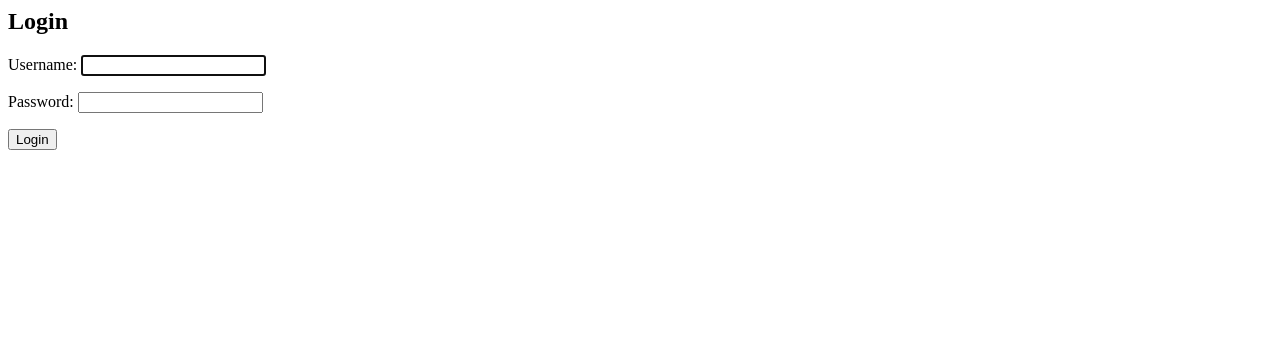
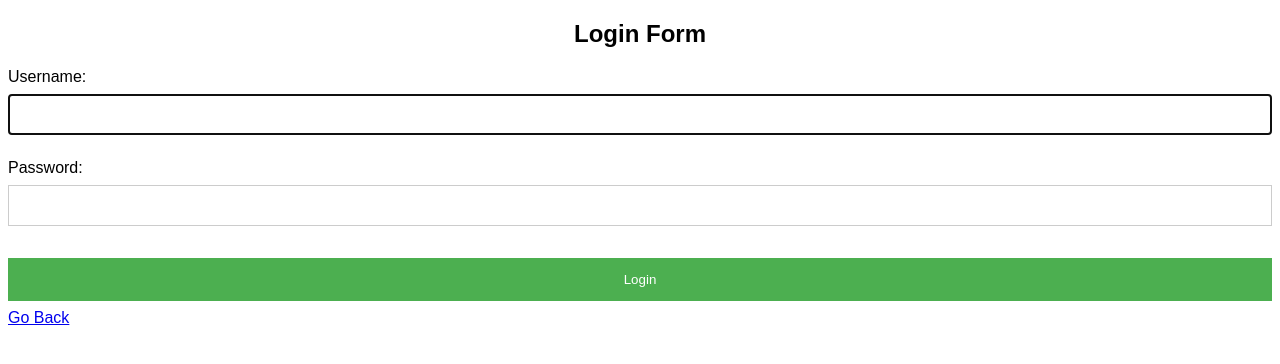
Before and after one commit to Nahid71/CloudKitchen, a Django app: page /accounts/login/ in a window 1280 px wide. Shown: the top 364 px of the page. Run offline with Django 3.2, Linux system fonts and the light colour scheme.

Commit message:
create log in page

```diff
--- /dev/null
+++ b/requirements.txt
@@ -0,0 +1,2 @@
+Django==2.1.5
+pytz==2018.9
--- a/templates/registration/login.html
+++ b/templates/registration/login.html
@@ -1,7 +1,97 @@
-<!-- templates/registration/login.html -->
+<!-- templates/registration/login.html
+
 <h2>Login</h2>
-<form method="post">
-  {% csrf_token %}
-  {{ form.as_p }}
-  <button type="submit">Login</button>
-</form>
+<div style="text-align: center;">
+  <form method="post">
+    {% csrf_token %}
+    {{ form.as_p }}
+    <button type="submit">Login</button>
+  </form>
+</div> -->
+<!DOCTYPE html>
+<meta name="viewport" content="width=device-width, initial-scale=1">
+<style>
+  body {
+    font-family: Arial, Helvetica, sans-serif;
+  }
+
+  form {
+    border: <html> <head> 3px solid #f1f1f1;
+  }
+
+  input[type=text],
+  input[type=password] {
+    width: 100%;
+    padding: 12px 20px;
+    margin: 8px 0;
+    display: inline-block;
+    border: 1px solid #ccc;
+    box-sizing: border-box;
+  }
+
+  button {
+    background-color: #4CAF50;
+    color: white;
+    padding: 14px 20px;
+    margin: 8px 0;
+    border: none;
+    cursor: pointer;
+    width: 100%;
+  }
+
+  button:hover {
+    opacity: 0.8;
+  }
+
+  .cancelbtn {
+    width: auto;
+    padding: 10px 18px;
+    background-color: #f44336;
+  }
+
+  .imgcontainer {
+    text-align: center;
+    margin: 24px 0 12px 0;
+  }
+
+  img.avatar {
+    width: 40%;
+    border-radius: 50%;
+  }
+
+  .container {
+    padding: 16px;
+  }
+
+  span.psw {
+    float: right;
+    padding-top: 16px;
+  }
+
+  /* Change styles for span and cancel button on extra small screens */
+  @media screen and (max-width: 300px) {
+    span.psw {
+      display: block;
+      float: none;
+    }
+
+    .cancelbtn {
+      width: 100%;
+    }
+  }
+</style>
+</head>
+
+<body>
+
+  <h2 style="text-align: center;">Login Form</h2>
+
+  <form method="post">
+    {% csrf_token %}
+    {{ form.as_p }}
+    <button type="submit">Login</button>
+  </form>
+  <a href="http://127.0.0.1:8000/accounts/logout/" class="nav-link ">Go Back</a>
+</body>
+
+</html>
```
Also changed, not shown: contacts/templates/base.html (+6 -7 lines), README.md (added), db.sqlite3.
